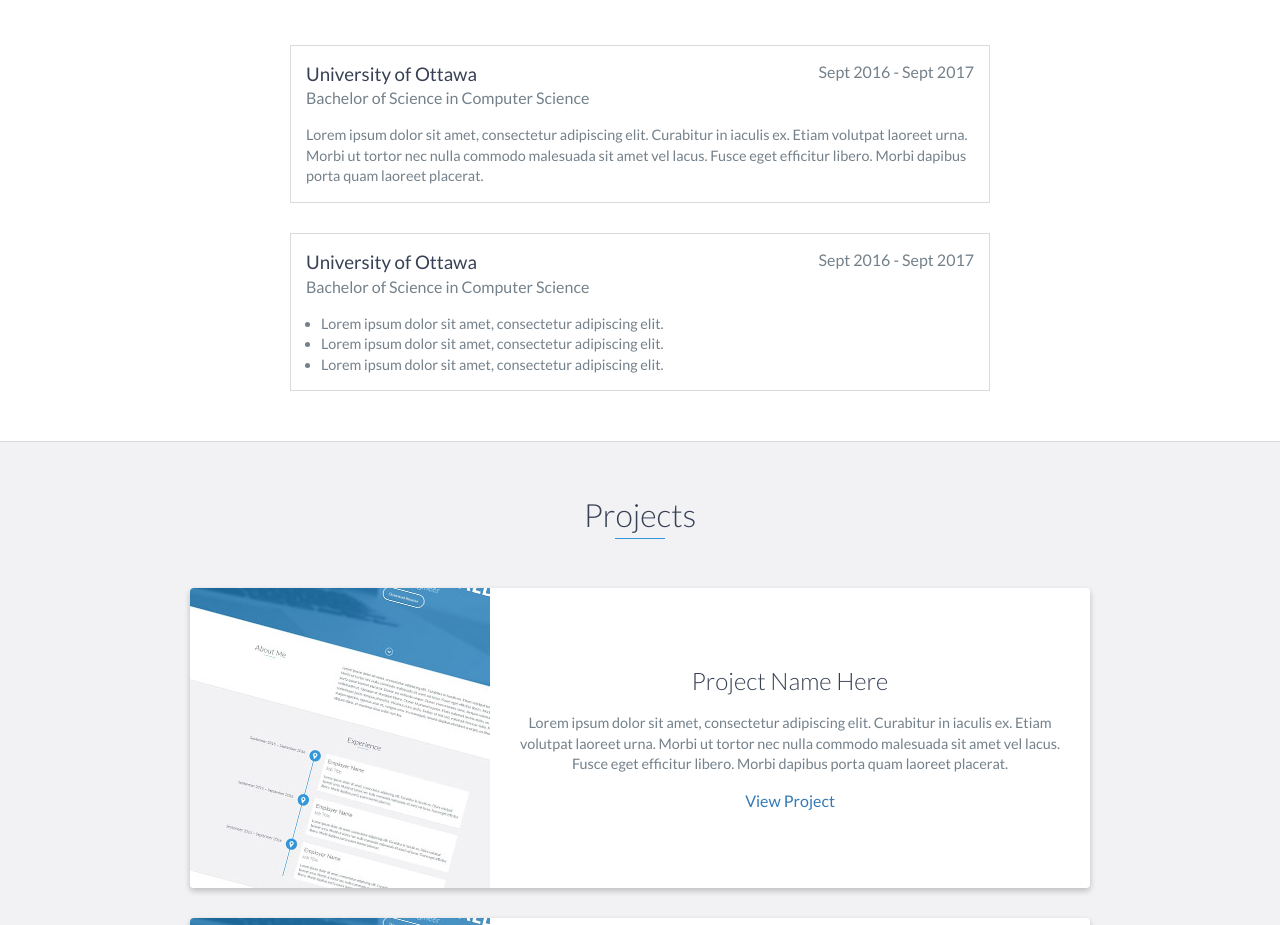
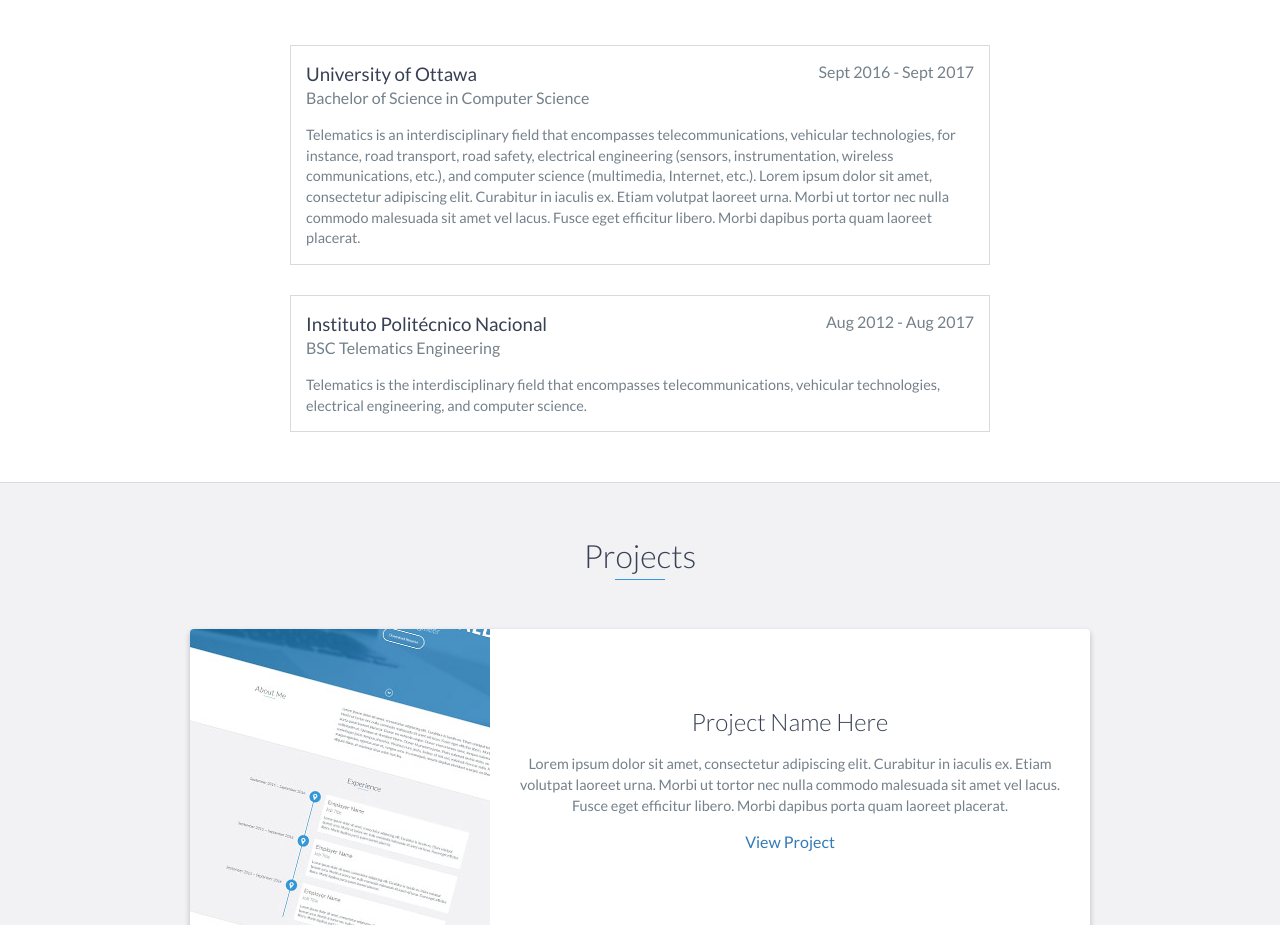
Before and after one commit to MarioArambula10/marioarambula10.github.io, a website: page index.html in a window 1280 px wide. Shown: the part 2020-2945 px from the top of the page. Drawn offline with nearby package versions, Linux system fonts and the light colour scheme.

Commit message:
[ADD] Education

```diff
--- a/index.html
+++ b/index.html
@@ -120,26 +120,20 @@
             <span class="education-date">Sept 2016 - Sept 2017</span>
             <h4>Bachelor of Science in Computer Science</h4>
             <p>
+
+            	Telematics is an interdisciplinary field that encompasses telecommunications, vehicular technologies, for instance, road transport, road safety, electrical engineering (sensors, instrumentation, wireless communications, etc.), and computer science (multimedia, Internet, etc.).
                 Lorem ipsum dolor sit amet, consectetur adipiscing elit. Curabitur in iaculis ex. Etiam volutpat laoreet urna. Morbi ut tortor nec nulla commodo malesuada sit amet vel lacus. Fusce eget efficitur libero. Morbi dapibus porta quam laoreet placerat.
             </p>
         </div>
         <!-- End .education-block -->
 
         <div class="education-block">
-            <h3>University of Ottawa</h3>
-            <span class="education-date">Sept 2016 - Sept 2017</span>
-            <h4>Bachelor of Science in Computer Science</h4>
-            <ul>
-                <li>
-                    Lorem ipsum dolor sit amet, consectetur adipiscing elit.
-                </li>
-                <li>
-                    Lorem ipsum dolor sit amet, consectetur adipiscing elit.
-                </li>
-                <li>
-                    Lorem ipsum dolor sit amet, consectetur adipiscing elit.
-                </li>
-            </ul>
+            <h3>Instituto Politécnico Nacional</h3>
+            <span class="education-date">Aug 2012 - Aug 2017</span>
+            <h4>BSC Telematics Engineering</h4>
+            <p>
+            	Telematics is the interdisciplinary field that encompasses telecommunications, vehicular technologies, electrical engineering, and computer science.
+            </p>
         </div>
         <!-- End .education-block -->
     </div>
```
